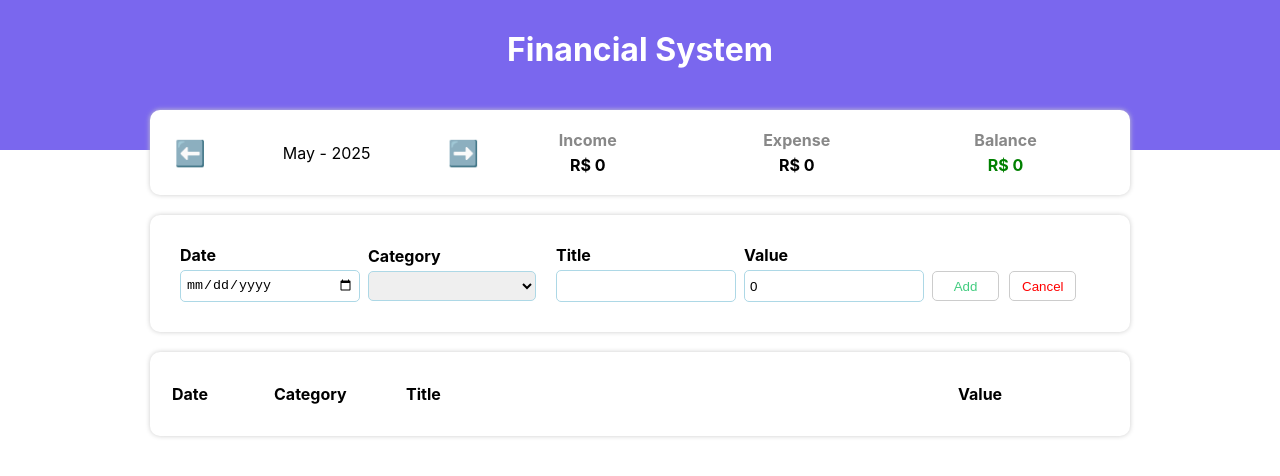
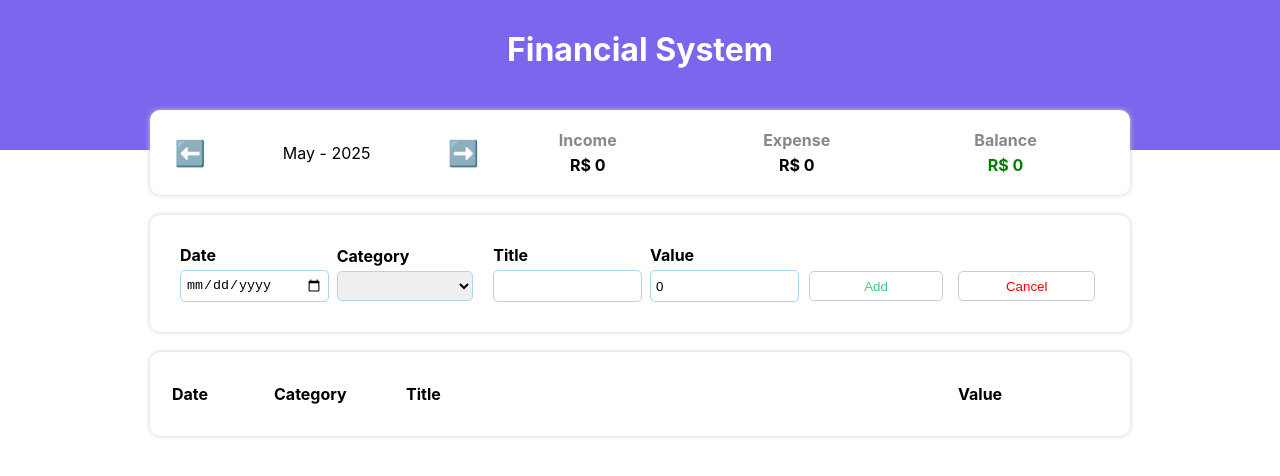
Before and after one commit to PauloAlves8039/react-typescript-expense-tracker, a React (Vite) app: page / in a window 1280 px wide. Shown: the top 476 px of the page. Built offline with nearby package versions, Linux system fonts and the light colour scheme.

Commit message:
fix: refactor button positions

```diff
--- a/src/components/InputArea/index.tsx
+++ b/src/components/InputArea/index.tsx
@@ -83,6 +83,11 @@ export const InputArea = ({ onAdd }: Props) => {
                 <C.InputTitle>&nbsp;</C.InputTitle>
                 <C.ButtonGroup>
                     <C.PrimaryButton onClick={handleAddEvent}>Add</C.PrimaryButton>
+                </C.ButtonGroup>
+            </C.InputLabel>
+            <C.InputLabel>
+                <C.InputTitle>&nbsp;</C.InputTitle>
+                <C.ButtonGroup>
                     <C.CancelButton onClick={clearFields}>Cancel</C.CancelButton>
                 </C.ButtonGroup>
             </C.InputLabel>
--- a/src/components/InputArea/styles.ts
+++ b/src/components/InputArea/styles.ts
@@ -23,6 +23,7 @@ export const InputTitle = styled.div`
     font-weight: bold;
     margin-bottom: 5px;
 `;
+
 export const Input = styled.input`
     width: 100%;
     height: 30px;
@@ -30,6 +31,7 @@ export const Input = styled.input`
     border: 1px solid ${blueColor1};
     border-radius: 5px;
 `;
+
 export const Select = styled.select`
     width: 100%;
     height: 30px;
@@ -44,7 +46,7 @@ export const ButtonGroup = styled.div`
 `;
 
 export const BaseButton = styled.button`
-    width: 40%;
+    width: 100%;
     height: 30px;
     padding: 0 5px;
     border: 1px solid ${grayColor1};
@@ -55,6 +57,7 @@ export const BaseButton = styled.button`
 
 export const PrimaryButton = styled(BaseButton)`
     color: ${greenColor1};
+    margin-left: 2px;
 
     &:hover {
         background-color: ${greenColor1};
@@ -64,6 +67,7 @@ export const PrimaryButton = styled(BaseButton)`
 
 export const CancelButton = styled(BaseButton)`
     color: ${redColor1};
+    margin-left: -5px;
 
     &:hover {
         background-color: ${redColor1};
```
